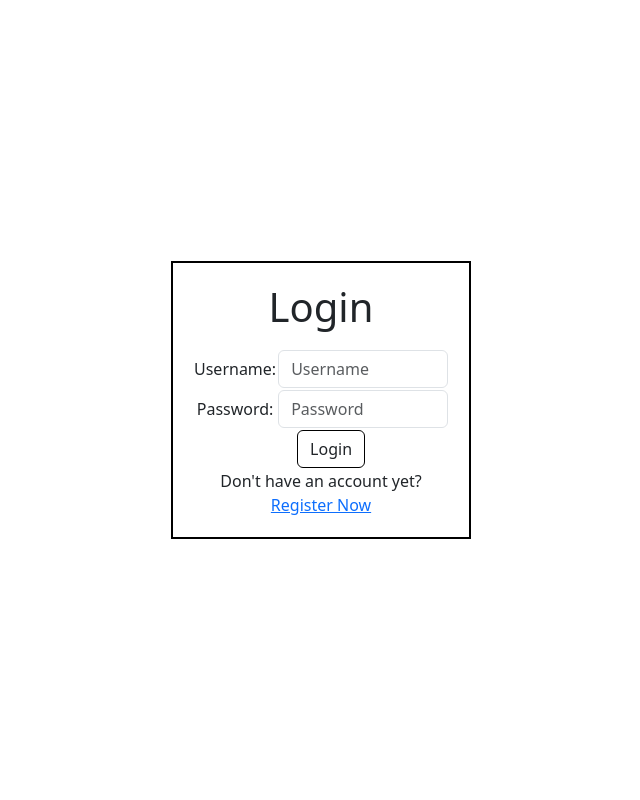
After one commit to cahyabgg/Gege-Shop, a Django app: page /login in a window 1280 px wide. The commit adds this page. Shown: the whole page, without its empty margins (319-959 px from the left). Run offline with Django 5.2, Linux system fonts and the light colour scheme.

Commit message:
Menyelesaikan tugas 3

```diff
--- a/gege_shop/settings.py
+++ b/gege_shop/settings.py
@@ -115,7 +115,8 @@ USE_TZ = True
 
 # Static files (CSS, JavaScript, Images)
 # https://docs.djangoproject.com/en/5.1/howto/static-files/
-
+import os
+STATIC_ROOT = os.path.join(BASE_DIR / "main", 'static')
 STATIC_URL = 'static/'
 
 # Default primary key field type
--- a/main/models.py
+++ b/main/models.py
@@ -1,7 +1,9 @@
 from django.db import models
+from django.contrib.auth.models import User
 
 # Create your models here.
 class Product(models.Model):
+    user = models.ForeignKey(User, on_delete=models.CASCADE)
     name = models.CharField(max_length= 127)
     price = models.IntegerField()
     description = models.TextField()
--- /dev/null
+++ b/main/static/main-login.css
@@ -0,0 +1,28 @@
+body {
+    display: flex;
+    justify-content: center;
+    align-items: center;
+    height: 100vh;
+    margin: 0;
+}
+
+.login {
+    width: 300px;
+    padding: 20px;
+    border: 2px solid black;
+    text-align: center;
+    box-sizing: border-box;
+}
+
+h1{
+    padding-bottom: 10px;
+}
+
+
+
+.login_btn{
+    border: 1px solid black !important;
+    margin-right: 64px;
+    cursor: pointer;
+    padding-top: 10px auto;
+}
--- /dev/null
+++ b/main/templates/login.html
@@ -0,0 +1,59 @@
+{% extends 'base.html' %}
+{% load static %}
+
+{% block meta %}
+<title>Login</title>
+{% endblock meta %}
+
+{% block content %}
+<!-- link ke file css harus di dalam body html atau dalam content -->
+<link rel="stylesheet" type="text/css" href="{% static 'main-login.css' %}" />
+<div class="login">
+  <h1>Login</h1>
+
+  <form method="POST" action="">
+    {% csrf_token %}
+    <table>
+      <tr>
+        <td>Username:</td>
+        <td>
+          <input
+            type="text"
+            name="username"
+            placeholder="Username"
+            class="form-control"
+          />
+        </td>
+      </tr>
+
+      <tr>
+        <td>Password:</td>
+        <td>
+          <input
+            type="password"
+            name="password"
+            placeholder="Password"
+            class="form-control"
+          />
+        </td>
+      </tr>
+
+      <tr>
+        <td></td>
+        <td><input class="btn login_btn" type="submit" value="Login" /></td>
+      </tr>
+    </table>
+  </form>
+
+  {% if messages %}
+  <ul>
+    {% for message in messages %}
+    <li>{{ message }}</li>
+    {% endfor %}
+  </ul>
+  {% endif %} Don't have an account yet?
+  <br>
+  <a href="{% url 'main:register' %}">Register Now</a>
+</div>
+
+{% endblock content %}
--- a/main/urls.py
+++ b/main/urls.py
@@ -1,7 +1,9 @@
 from django.urls import path
 from main.views import (
     show_main,create_product,show_json,
-    show_json_by_id,show_xml,show_xml_by_id
+    show_json_by_id,show_xml,show_xml_by_id,
+    register,user_login,logout_user,
+    edit_product,delete_product
     )
 
 app_name = 'main'
@@ -12,5 +14,10 @@ urlpatterns = [
     path("json/",show_json, name= "show_json"),
     path("xml/",show_xml, name= "show_xml"),
     path("json/<int:id>/",show_json_by_id,name="show_json_by_id"),
-    path("xml/<int:id>/",show_xml_by_id,name="show_xml_by_id")
+    path("xml/<int:id>/",show_xml_by_id,name="show_xml_by_id"),
+    path("login",user_login,name= "login"),
+    path("register/",register,name="register"),
+    path("logout/",logout_user,name="logout"),
+    path('edit-product/<int:id>', edit_product, name='edit_product'),
+    path('delete/<int:id>', delete_product, name='delete_product'),
 ]
--- a/main/views.py
+++ b/main/views.py
@@ -1,11 +1,17 @@
 from django.shortcuts import render,redirect
 from main.models import Product
 from main.forms import ProductForm
-from django.http import HttpResponse
+from django.http import HttpResponse, HttpResponseRedirect
 from django.core import serializers
-
+from django.contrib import messages
+from django.contrib.auth.forms import UserCreationForm, AuthenticationForm
+from django.contrib.auth import authenticate, login, logout
+from django.contrib.auth.decorators import login_required
+import datetime
+from django.urls import reverse
 # Create your views here.
 
+@login_required(login_url='/login')
 def show_main(request):
     product = Product.objects.all()
 
@@ -13,7 +19,8 @@ def show_main(request):
         "name" : "Cahya Bagus Gautama Gozales",
         "npm" : "2306275380",
         "class" : "PBP C",
-        "products" : product
+        "products" : product,
+        'last_login': request.COOKIES['last_login'],
     }
 
     return render(request,"main.html",context)
@@ -46,3 +53,62 @@ def show_xml_by_id(request, id):
 def show_json_by_id(request, id):
     data = Product.objects.filter(pk=id)
     return HttpResponse(serializers.serialize("json", data), content_type="application/json")
+
+def register(request):
+    form = UserCreationForm()
+
+    if request.method == "POST":
+        form = UserCreationForm(request.POST)
+        if form.is_valid():
+            form.save()
+            messages.success(request, 'Your account has been successfully created!')
+            return redirect('main:login')
+    context = {'form':form}
+    return render(request, 'register.html', context)
+
+
+
+def user_login(request):
+    if request.method == 'POST':
+      form = AuthenticationForm(data=request.POST)
+
+      if form.is_valid():
+        user = form.get_user()
+        login(request, user)
+        response = HttpResponseRedirect(reverse("main:show_main"))
+        response.set_cookie('last_login', str(datetime.datetime.now()))
+        return response
+
+    else:
+        form = AuthenticationForm(request)
+    context = {'form': form}
+    return render(request, 'login.html', context)
+
+def logout_user(request):
+    logout(request)
+    response = HttpResponseRedirect(reverse('main:login'))
+    response.delete_cookie('last_login')
+    return response
+
+def edit_product(request, id):
+    # Get book berdasarkan ID
+    product = Product.objects.get(pk = id)
+
+    # Set book sebagai instance dari form
+    form = ProductForm(request.POST or None, instance=product)
+
+    if form.is_valid() and request.method == "POST":
+        # Simpan form dan kembali ke halaman awal
+        form.save()
+        return HttpResponseRedirect(reverse('main:show_main'))
+
+    context = {'form': form}
+    return render(request, "edit_book.html", context)
+
+def delete_product(request, id):
+    # Get data berdasarkan ID
+    product = Product.objects.get(pk = id)
+    # Hapus data
+    product.delete()
+    # Kembali ke halaman awal
+    return HttpResponseRedirect(reverse('main:show_main'))
```
Also changed, not shown: main/static/main-register.css (added, +63 -0 lines), main/templates/main.html (+26 -0 lines), main/templates/register.html (added, +40 -0 lines), main/migrations/0002_product_user.py (added), 1 other file.
